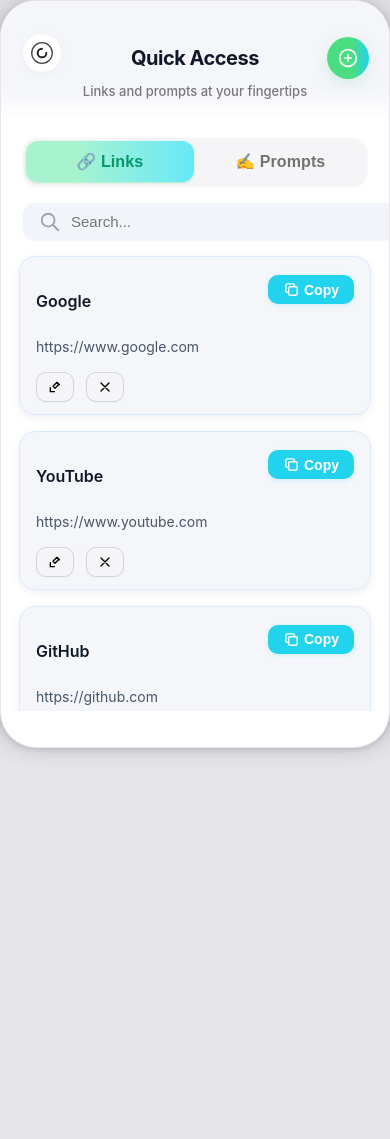
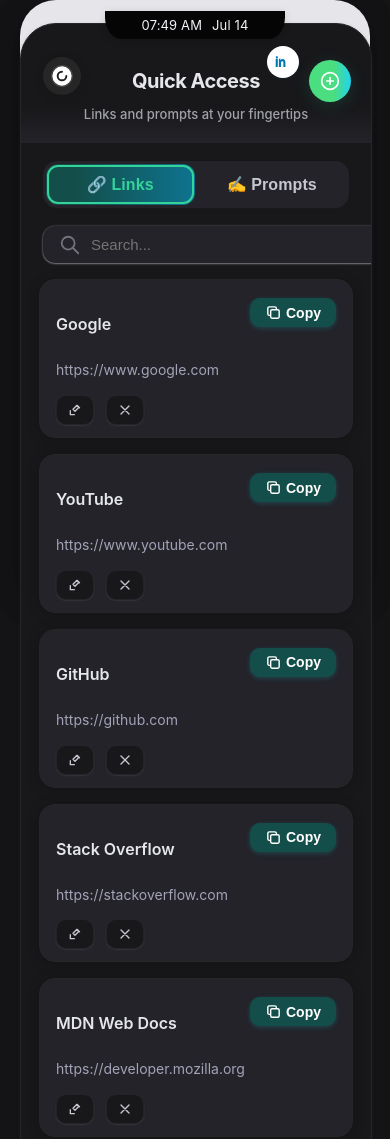
Before and after one commit to its-kundan/quick-help, a browser extension: page index.html in a window 390 px wide. Shown: the top 1139 px of the page. Before the commit the page ends 844 px from the top, so only its background shows below. Drawn offline with Linux system fonts and the light colour scheme.

Commit message:
fix: iphone UI working all

```diff
--- a/index.html
+++ b/index.html
@@ -1,14 +1,28 @@
 <!DOCTYPE html>
 <html lang="en">
   <head>
-  <meta charset="UTF-8">
-  <meta name="viewport" content="width=device-width, initial-scale=1">
+    <meta charset="UTF-8" />
+    <meta name="viewport" content="width=device-width, initial-scale=1" />
     <title>Quick Links & Prompts</title>
-  <link rel="stylesheet" href="styles.css">
+    <link rel="stylesheet" href="styles.css" />
   </head>
   <body>
+    <div class="scale-wrapper">
+      <div class="notch-bar">
+        <span id="notch-time"></span>
+        <span id="notch-date"></span>
+      </div>
       <div class="container">
         <div class="header">
+          <div class="linkedin-link">
+  <a href="https://www.linkedin.com/in/YOUR-LINKEDIN-USERNAME" target="_blank" rel="noopener noreferrer" title="View my LinkedIn">
+    <svg width="26" height="26" viewBox="0 0 24 24" fill="#0077b5" style="vertical-align:middle;">
+      <rect width="24" height="24" rx="6" fill="#fff"/>
+      <path d="M6.94 7.2c0 .55-.42 1-1.1 1-.67 0-1.1-.45-1.1-1 0-.56.43-1 1.12-1 .67 0 1.08.44 1.08 1zm-.13 1.66H4.71V17h2.09v-8.14zm3.15 0h-2.08V17h2.08v-4.06c0-1.02.36-1.72 1.28-1.72.7 0 1.11.47 1.11 1.54V17h2.08v-4.47c0-2.37-1.26-3.47-2.95-3.47-1.37 0-1.97.78-2.31 1.34h.02v-1.15z" fill="#0077b5"/>
+    </svg>
+  </a>
+</div>
+
           <h1>Quick Access</h1>
           <p>Links and prompts at your fingertips</p>
         </div>
@@ -17,17 +31,39 @@
           <button class="toggle-btn" data-type="prompt">✍️ Prompts</button>
         </div>
         <div class="search-container">
-      <svg class="search-icon" fill="none" stroke="currentColor" viewBox="0 0 24 24">
-        <path stroke-linecap="round" stroke-linejoin="round" stroke-width="2" d="M21 21l-6-6m2-5a7 7 0 11-14 0 7 7 0 0114 0z"/>
+          <svg
+            class="search-icon"
+            fill="none"
+            stroke="currentColor"
+            viewBox="0 0 24 24"
+          >
+            <path
+              stroke-linecap="round"
+              stroke-linejoin="round"
+              stroke-width="2"
+              d="M21 21l-6-6m2-5a7 7 0 11-14 0 7 7 0 0114 0z"
+            />
           </svg>
-      <input type="text" class="search-input" placeholder="Search..." id="searchInput">
+          <input
+            type="text"
+            class="search-input"
+            placeholder="Search..."
+            id="searchInput"
+          />
         </div>
         <div class="items-container" id="itemsContainer"></div>
+      </div>
+       </div>
+    <div class="home-bar"></div>
     </div>
 
     <div class="toast" id="toast">
       <svg fill="currentColor" viewBox="0 0 20 20">
-      <path fill-rule="evenodd" d="M16.707 5.293a1 1 0 010 1.414l-8 8a1 1 0 01-1.414 0l-4-4a1 1 0 011.414-1.414L8 12.586l7.293-7.293a1 1 0 011.414 0z" clip-rule="evenodd"/>
+        <path
+          fill-rule="evenodd"
+          d="M16.707 5.293a1 1 0 010 1.414l-8 8a1 1 0 01-1.414 0l-4-4a1 1 0 011.414-1.414L8 12.586l7.293-7.293a1 1 0 011.414 0z"
+          clip-rule="evenodd"
+        />
       </svg>
       <span>Copied!</span>
     </div>
--- a/popup.js
+++ b/popup.js
@@ -13,6 +13,8 @@
 let allItems = [];
 let editIndex = null;
 let pendingDeleteIndex = null;
+
+document.documentElement.classList.add('darkmode');
 
 // --- Inject Add Button (if not already present) ---
 if (!document.querySelector('.add-btn')) {
@@ -73,6 +75,17 @@
     </div>
   `);
 }
+function updateNotchTime() {
+  const now = new Date();
+  const time = now.toLocaleTimeString([], {hour: '2-digit', minute:'2-digit'});
+  const date = now.toLocaleDateString([], { month: 'short', day: 'numeric' });
+  const timeSpan = document.getElementById('notch-time');
+  const dateSpan = document.getElementById('notch-date');
+  if (timeSpan) timeSpan.textContent = time;
+  if (dateSpan) dateSpan.textContent = date;
+}
+setInterval(updateNotchTime, 2000);
+document.addEventListener('DOMContentLoaded', updateNotchTime);
 
 // --- Initialization ---
 init();
--- a/styles.css
+++ b/styles.css
@@ -1,21 +1,23 @@
-/* iOS/Apple-like mobile UI for Chrome Extension */
 html, body {
-  width: 390px;
-  min-height: 730px;
-  max-height: 730px;
+  width: 350px;
+  min-height: 600px;
+  max-height: 600px;
   background: #e5e5ea;
   border-radius: 36px;
   box-shadow: 0 8px 32px rgba(0,0,0,0.18);
   margin: 0 auto;
   font-family: 'SF Pro Display', -apple-system, BlinkMacSystemFont, 'Segoe UI', 'Roboto', 'Helvetica Neue', Arial, sans-serif;
   display: flex;
+  flex-direction: column;  /* ADD this line for column stacking */
   align-items: stretch;
+  height: 100vh;
 }
 
 .container {
-  width: 100%;
-  min-height: 100%;
-  padding: 0 0 16px 0;
+  flex: 1 1 auto;              /* Allow container to stretch to fill parent */
+  width: 100%;                 /* Take full available width */
+  min-height: 0;               /* Allow it to shrink if needed (for flex) */
+  min-width: 0;                /* Prevent overflow from wide children */
   display: flex;
   flex-direction: column;
   border-radius: 36px;
@@ -23,6 +25,7 @@
   overflow: hidden;
   box-shadow: 0 1.5px 4px 0 rgba(60,60,67,0.15);
   border: 1.5px solid #e5e5ea;
+  transition: width 0.2s;
 }
 
 .header {
@@ -93,7 +96,9 @@
 .toggle-btn.active {
   background: linear-gradient(90deg,#a7f3d0 30%,#67e8f9 100%);
   color: #059669;
-  box-shadow: 0 1px 2.5px #4ade8070;
+  outline: 2px solid #34d399;
+  outline-offset: -3px;
+  /* box-shadow: 0 1px 2.5px #4ade8070; */
 }
 .toggle-btn:active { color: #111; }
 .search-container {
@@ -360,3 +365,85 @@
   background: #bae6fd;
   color: #0ea5e9;
 }
+
+/* .phone-frame {
+  width: 390px;
+  min-height: 730px;
+  max-height: 730px;
+  margin: 0 auto;
+  padding: 0;
+  border-radius: 48px;
+  background: #fff;
+  box-shadow: 0 12px 48px 0 #0004, 0 1.5px 5px 0 #94a3b888;
+  border: 6px solid #18181b;
+  position: relative;
+  overflow: hidden;
+  display: flex;
+  align-items: stretch;
+  justify-content: center;
+  transition: background 0.24s;
+}
+.darkmode .phone-frame {
+  background: #18181b;
+  border: 6px solid #0a0a0a;
+  box-shadow: 0 10px 50px 0 #0007;
+} */
+
+.notch-bar {
+  width: 180px;
+  height: 28px;
+  background: #18181b;
+  border-radius: 0 0 16px 16px/0 0 22px 22px;
+  margin: 0 auto;
+  margin-top: 11px;
+  margin-bottom: -16px;
+  display: flex;
+  align-items: center;
+  justify-content: center;
+  gap: 10px;
+  color: #f9fafb;
+  font-family: 'SF Pro Display', -apple-system, BlinkMacSystemFont, 'Segoe UI', 'Roboto', 'Helvetica Neue', Arial, sans-serif;
+  font-size: 13px;
+  letter-spacing: 0.01em;
+  box-shadow: 0 2px 8px #0002;
+  position: relative;
+  z-index: 4;
+  pointer-events: none;
+}
+.darkmode .notch-bar {
+  background: #050505;
+  color: #f3f3fa;
+}
+
+.linkedin-link {
+  position: absolute;
+  top: 22px;
+  right: 72px; /* or adjust to fit your Add button */
+  z-index: 10;
+  display: flex;
+  align-items: center;
+}
+.linkedin-link a {
+  display: flex;
+  align-items: center;
+  padding: 4px;
+  border-radius: 50%;
+  background: #fff;
+  transition: box-shadow 0.18s, background 0.2s;
+  box-shadow: 0 1.5px 4px #0077b511;
+}
+.linkedin-link a:hover {
+  background: #0077b5;
+  box-shadow: 0 2.5px 12px #0077b555;
+}
+.linkedin-link svg {
+  width: 24px;
+  height: 24px;
+  display: block;
+}
+.linkedin-link a:hover svg rect {
+  fill: #0077b5;
+}
+.linkedin-link a:hover svg path {
+  fill: #fff;
+}
```
Lines whose indentation alone changed are shown as unchanged.
